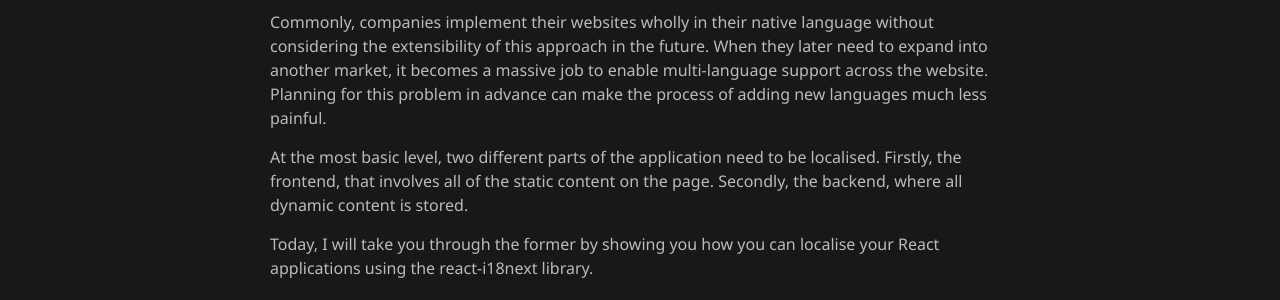
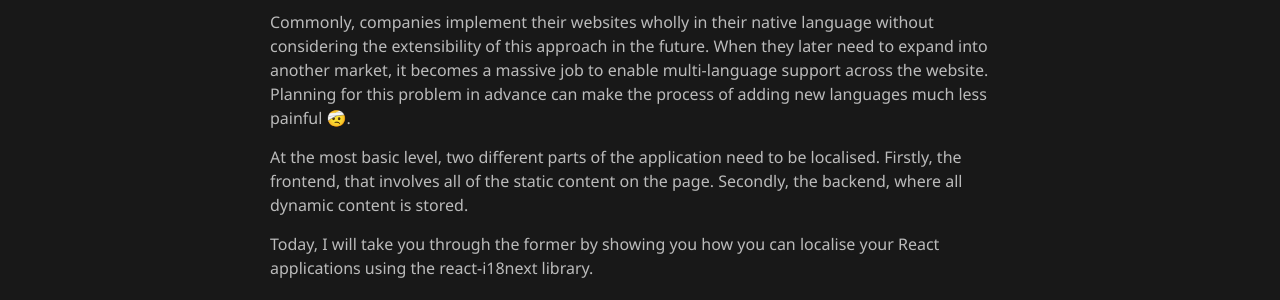
Before and after one commit to piers-sinclair/pierssinclair.github.io, a Jekyll site: the page built from _posts/2021-08-18-Localisation-part-1-the-front-end.md, in a window 1280 px wide and 900 px high. Shown: the part 245-545 px from the top of the window. Built offline with Jekyll 4.4.1, drawn with Linux system fonts in a browser that asks for light colours; comment, search, counter and statistics services are not loaded.

Commit message:
add emoji

```diff
--- a/_posts/2021-08-18-Localisation-part-1-the-front-end.md
+++ b/_posts/2021-08-18-Localisation-part-1-the-front-end.md
@@ -8,7 +8,7 @@ author:
 published: true
 ---
 
-Commonly, companies implement their websites wholly in their native language without considering the extensibility of this approach in the future. When they later need to expand into another market, it becomes a massive job to enable multi-language support across the website. Planning for this problem in advance can make the process of adding new languages much less painful.
+Commonly, companies implement their websites wholly in their native language without considering the extensibility of this approach in the future. When they later need to expand into another market, it becomes a massive job to enable multi-language support across the website. Planning for this problem in advance can make the process of adding new languages much less painful 🤕.
 
 At the most basic level, two different parts of the application need to be localised. Firstly, the frontend, that involves all of the static content on the page. Secondly, the backend, where all dynamic content is stored.
 
```
